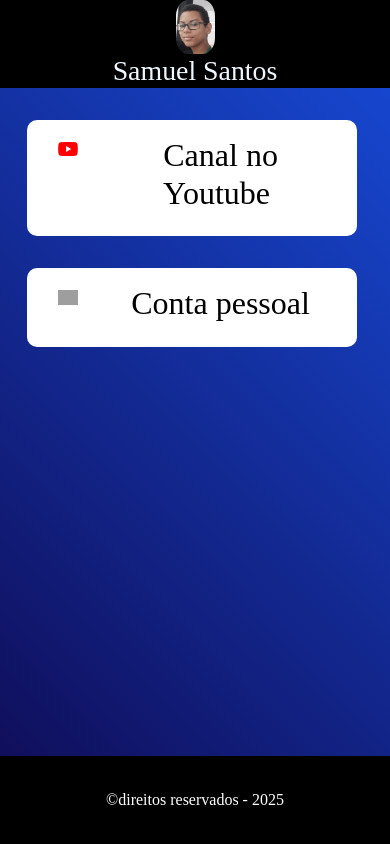
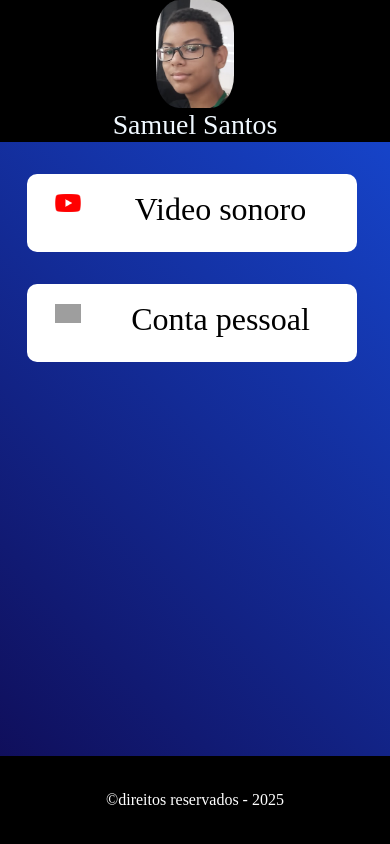
Before and after one commit to sydneysantos12/postifolio-pessoal, a plain HTML site: page index.html in a window 390 px wide. Drawn offline with nearby package versions, Linux system fonts and the light colour scheme; grey boxes are pictures that could not be loaded.

Commit message:
atulização 2

```diff
--- a/css/style.css
+++ b/css/style.css
@@ -53,7 +53,7 @@ a{
 }
 
 .img-icone{
-    width: 80% !important;
+    width: 100% !important;
 }
 .txt-icone{
     font-size: 200% !important;
@@ -63,7 +63,7 @@ a{
 
 @media(min-width: 200px) and (max-width:768px){
     .img.icone{
-        width: 250% !important;}
+        width: 300% !important;}
 
     .txt-icone{
          font-size: 120%;
@@ -88,7 +88,7 @@ a{
 
 
     .img-perfil{
-        width: 10%;
+        width: 20%;
         border-radius: 30% !important;
     }
 }
--- a/index.html
+++ b/index.html
@@ -21,7 +21,7 @@
                     <img class="img-icone" src="img/Youtube_logo.png" alt="">
                 </div>
                 <div class="col-10">
-                    <h3 class="txt-icone">&nbsp;Canal no Youtube</h3>
+                    <h3 class="txt-icone">&nbsp;Video sonoro</h3>
                 </div>
             </div>
 
```
